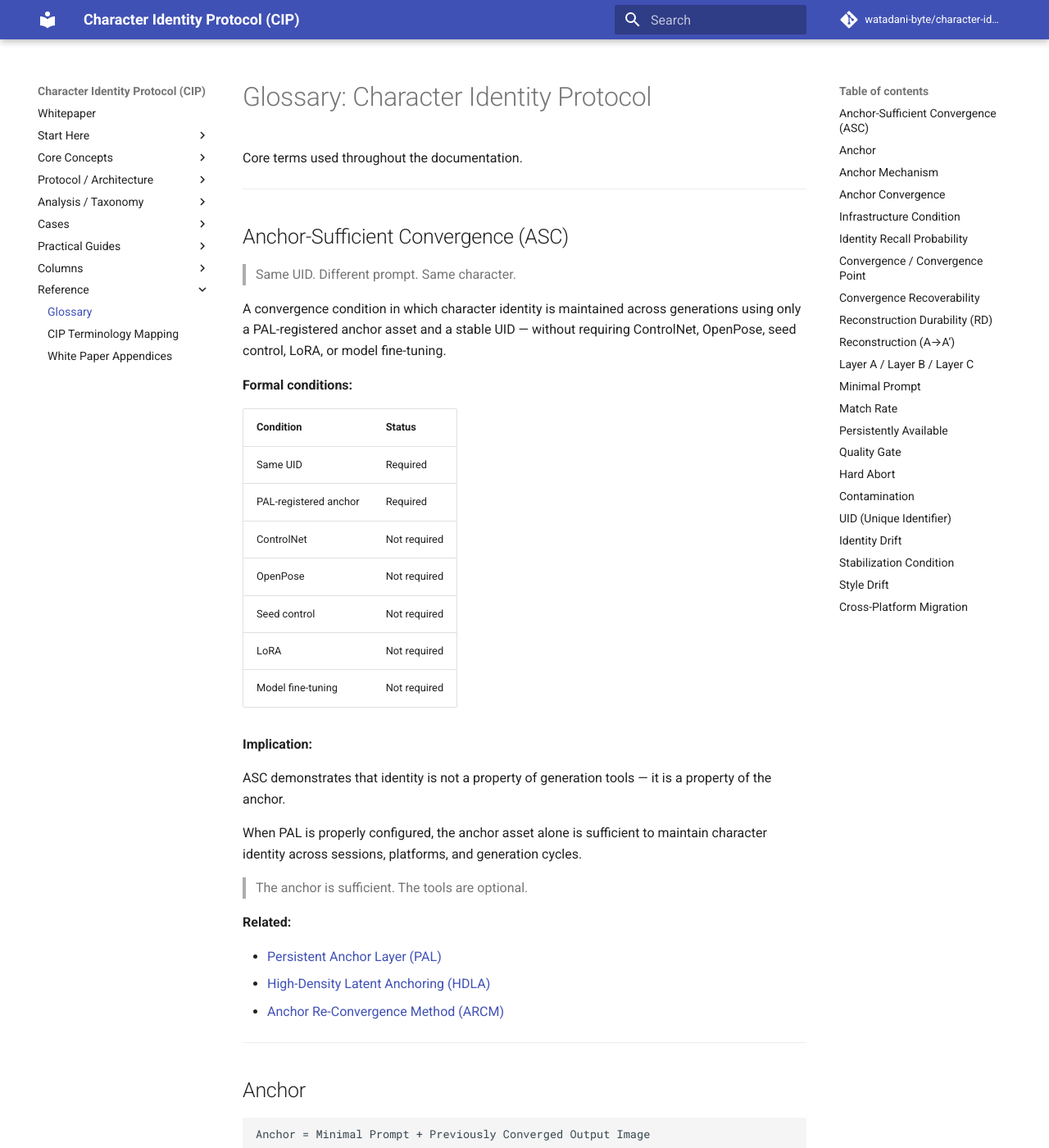
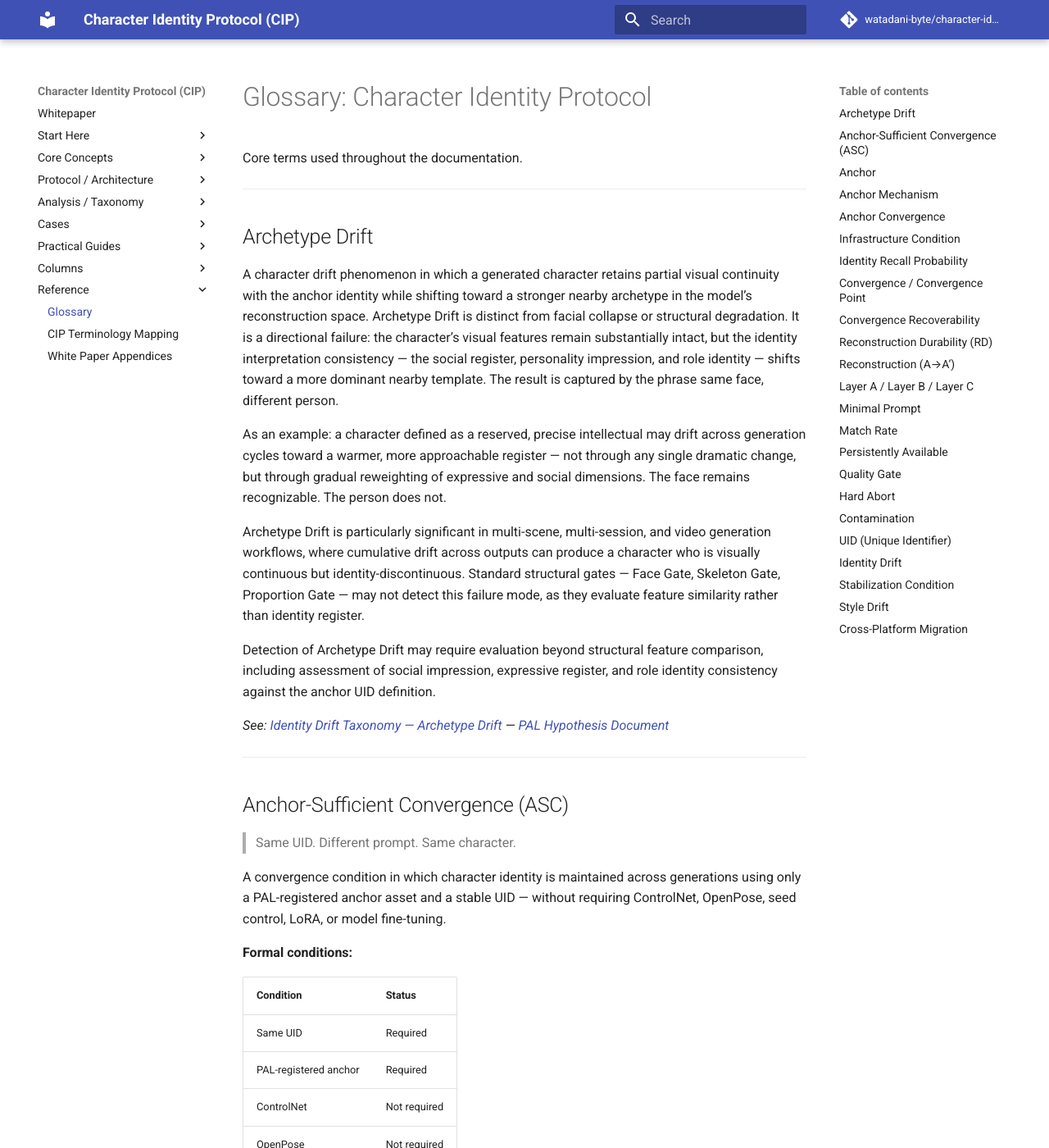
Before and after one commit to watadani-byte/character-identity-protocol, an MkDocs documentation site: the page built from docs/glossary.md, in a window 1280 px wide and 1400 px high. Shown: the whole window at 82% size. Built offline with MkDocs 1.6.1 and Material for MkDocs 9.7.7, drawn with Linux system fonts in a browser that asks for light colours; comment, search, counter and statistics services are not loaded.

Commit message:
glossary.md を更新

```diff
--- a/docs/glossary.md
+++ b/docs/glossary.md
@@ -1,6 +1,44 @@
 # Glossary: Character Identity Protocol
 
 Core terms used throughout the documentation.
+
+-----
+
+## Archetype Drift
+
+A character drift phenomenon in which a generated character
+retains partial visual continuity with the anchor identity
+while shifting toward a stronger nearby archetype in the
+model’s reconstruction space. Archetype Drift is distinct
+from facial collapse or structural degradation. It is a
+directional failure: the character’s visual features remain
+substantially intact, but the identity interpretation
+consistency — the social register, personality impression,
+and role identity — shifts toward a more dominant nearby
+template. The result is captured by the phrase
+same face, different person.
+
+As an example: a character defined as a reserved, precise
+intellectual may drift across generation cycles toward a
+warmer, more approachable register — not through any single
+dramatic change, but through gradual reweighting of expressive
+and social dimensions. The face remains recognizable.
+The person does not.
+
+Archetype Drift is particularly significant in multi-scene,
+multi-session, and video generation workflows, where cumulative
+drift across outputs can produce a character who is visually
+continuous but identity-discontinuous. Standard structural
+gates — Face Gate, Skeleton Gate, Proportion Gate — may not
+detect this failure mode, as they evaluate feature similarity
+rather than identity register.
+
+Detection of Archetype Drift may require evaluation beyond
+structural feature comparison, including assessment of social
+impression, expressive register, and role identity consistency
+against the anchor UID definition.
+
+*See: [Identity Drift Taxonomy — Archetype Drift](whitepaper_v1.md) — [PAL Hypothesis Document](pal_hypothesis.md)*
 
 -----
 
```
